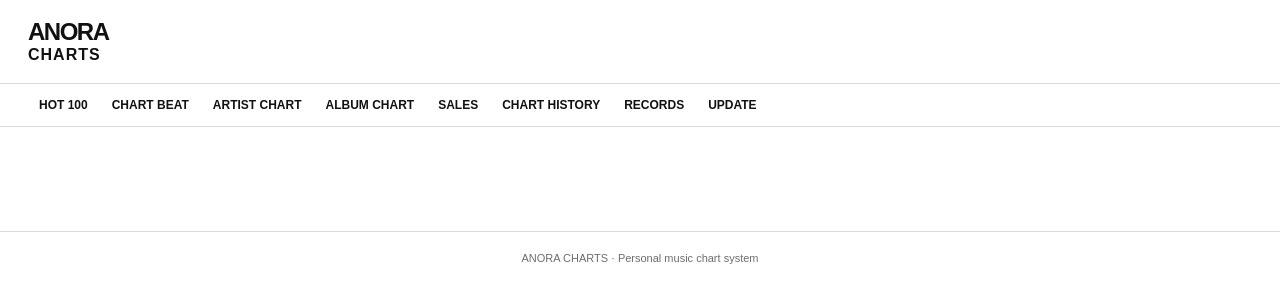
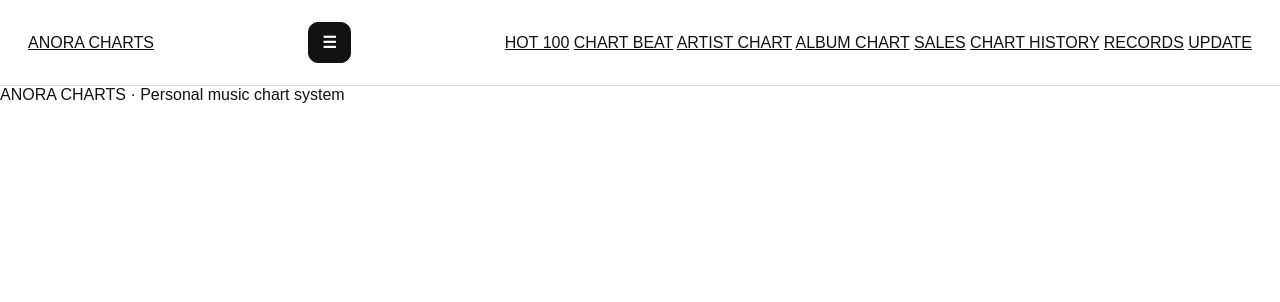
Before and after one commit to isabellaaisosa28-design/Anora-charts, a plain HTML site: page index.html in a window 1280 px wide. Drawn offline with Linux system fonts and the light colour scheme; files that its build step writes are made by us from their sources.

Commit message:
Update index.html

```diff
--- a/index.html
+++ b/index.html
@@ -1,20 +1,24 @@
 <!DOCTYPE html>
 <html lang="en">
 <head>
-  <meta charset="UTF-8" />
-  <meta name="viewport" content="width=device-width, initial-scale=1.0" />
+  <meta charset="UTF-8">
+  <meta name="viewport" content="width=device-width, initial-scale=1.0">
   <title>ANORA CHARTS</title>
-  <link rel="stylesheet" href="css/styles.css" />
+  <link rel="stylesheet" href="css/styles.css">
 </head>
+
 <body>
+
   <header class="site-header">
-    <a href="#/hot100" class="brand">ANORA<br /><span>CHARTS</span></a>
-    <button class="menu-btn" id="menuBtn" type="button" aria-label="Menu" aria-expanded="false">☰</button>
-  </header>
+    <a href="#/" class="logo">ANORA CHARTS</a>
 
-  <nav class="nav" id="nav">
-    <a href="#/hot100">HOT 100</a>
-    <a href="#/beat">CHART BEAT</a>
+    <button id="menuToggle" class="menu-toggle" type="button">
+      ☰
+    </button>
+
+    <nav id="mainNav" class="main-nav">
+      <a href="#/">HOT 100</a>
+      <a href="#/chart-beat">CHART BEAT</a>
       <a href="#/artists">ARTIST CHART</a>
       <a href="#/albums">ALBUM CHART</a>
       <a href="#/sales">SALES</a>
@@ -22,14 +26,16 @@
       <a href="#/records">RECORDS</a>
       <a href="#/update">UPDATE</a>
     </nav>
+  </header>
 
-  <main class="container" id="app"></main>
+  <main id="page"></main>
 
-  <footer class="footer">
+  <footer>
     ANORA CHARTS · Personal music chart system
   </footer>
 
   <script src="js/anora.js"></script>
   <script src="js/app.js"></script>
+
 </body>
 </html>
```
Lines whose indentation alone changed are shown as unchanged.
